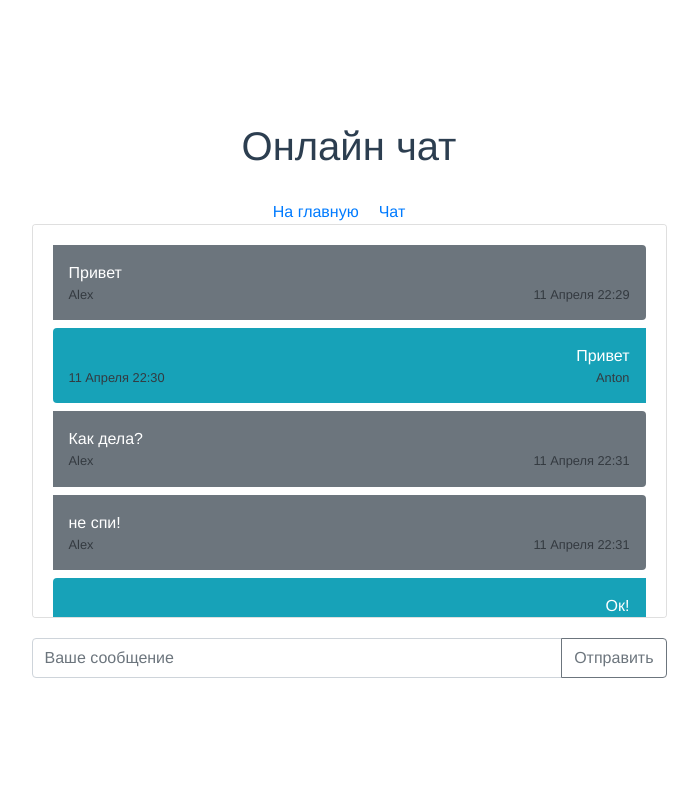
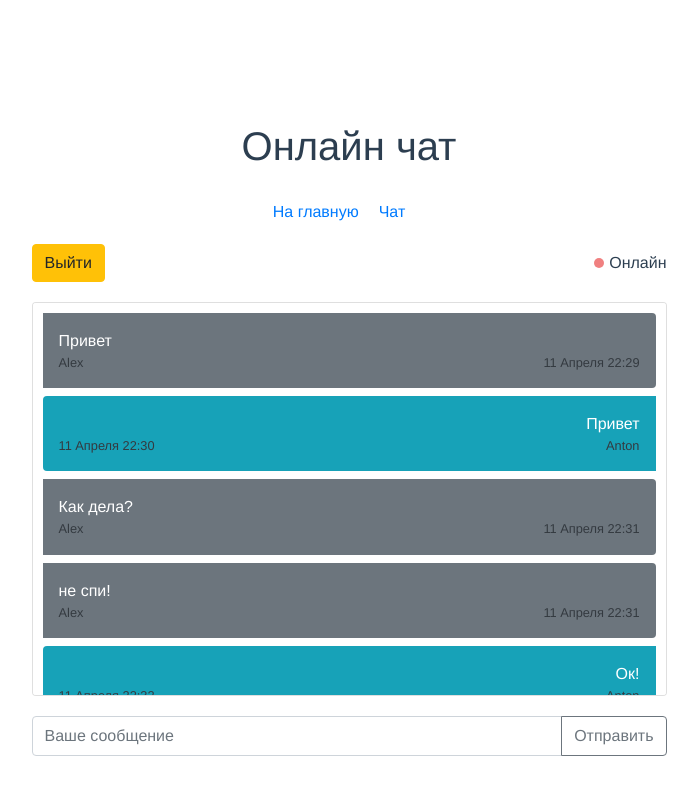
Before and after one commit to GrishinAnton/offlinechat, a Vue app: page /chat in a window 1280 px wide. Shown: the top 794 px of the page, without its empty margins (291-989 px from the left). Built offline with nearby package versions, Linux system fonts and the light colour scheme.

Commit message:
Добавил блок загрузки и шапку

```diff
--- a/src/App.vue
+++ b/src/App.vue
@@ -49,6 +49,10 @@ export default {
 </script>
 
 <style lang="scss">
+
+html {
+  margin-left: calc(100vw - 100%)
+}
 #app {
   font-family: 'Avenir', Helvetica, Arial, sans-serif;
   text-align: center;
@@ -123,4 +127,43 @@ h1 {
   transition: all .5s ease;
 }
 
+.header-panel {
+    display: flex;
+    justify-content: space-between;
+    align-items: center;
+
+    margin-top: 20px;
+    margin-bottom: 20px;
+}
+
+.network-indicator {
+
+  &__status {
+      margin: 0;
+      position: relative;
+      padding-left: 15px;
+
+      &::before {
+          position: absolute;
+          content: "";
+          top: 50%;
+          left: 0;
+          transform: translateY(-50%);
+
+          width: 10px;
+          height: 10px;
+
+          border-radius: 50%;
+      }
+
+      &_online::before {
+          background-color: lawngreen;
+      }
+
+      &_offline::before {
+          background-color: lightcoral;
+      }
+  }
+}
+
 </style>
--- a/src/components/chat/chat.vue
+++ b/src/components/chat/chat.vue
@@ -1,8 +1,21 @@
 <template lang="pug">
     .container
         .row
+            .col-12.col-md-7.mr-auto.ml-auto.header-panel
+                .exit-button
+                    button(type="button" class="btn btn-warning") Выйти
+                .network-indicator
+                    p.network-indicator__status.network-indicator__status_offline Онлайн
             .col-12.col-md-7.ml-auto.mr-auto
+
                 .chat-container.card
+                    //- Шаблон экрана загрузки
+                    .chat-loading.bg-light(style="display: none")
+                        .chat-loading__inner
+                            span
+                            span
+                            span
+                    .chat-wrapper
                         .card-body
                             .message.message__guest
                                 .p-3.mb-2.bg-secondary.text-white.rounded-right
@@ -57,11 +70,15 @@
 
 .chat-container {
     margin-bottom: 20px;
-    max-height: 394px;
+    height: 394px;
     overflow-y: auto;
 }
 
  .message {
+
+     &:last-child .mb-2  {
+        margin-bottom: 0!important;
+    }
 
      &__guest {
         text-align: left;
@@ -80,6 +97,62 @@
      }
  }
 
+ .chat-loading {
+
+     display: flex;
+     position: relative;
+     width: 100%;
+     height: 100%;
+
+     &__inner {
+         display: flex;
+         justify-content: space-between;
+
+         width: 40px;
+         height: 10px;
+         margin: auto
+
+     }
+     span {
+
+         width: 10px;
+         height: 10px;
+
+         border-radius: 50%;
+         background-color: lightsalmon;
+         transition: transform .5s;
+
+         animation: loaddot 1s infinite;
+
+         &:nth-child(2){
+             animation-delay: 1.2s
+         }
+
+        &:nth-child(3){
+             animation-delay: 2.4s
+         }
+
+     }
+ }
+
+ @keyframes loaddot {
+     0% {
+         transform: translateY(0)
+     }
+     50% {
+         transform: translateY(-10px)
+     }
+     100% {
+         transform: translateY(0)
+     }
+ }
+
+.card-body {
+    padding: 10px;
+}
+
+
+
 .flex {
     display: flex;
     justify-content: space-between;
@@ -97,4 +170,6 @@
 .btn-success {
     margin-top: 20px;
 }
+
+
 </style>
--- a/src/components/singIn/singIn.vue
+++ b/src/components/singIn/singIn.vue
@@ -1,6 +1,11 @@
 <template lang="pug">
 	.container
 		.row
+			.col-12.col-md-6.mr-auto.ml-auto.header-panel
+				.exit-button
+				.network-indicator
+					p.network-indicator__status.network-indicator__status_online Онлайн
+			.w-100
 			.col-12.col-md-6.ml-auto.mr-auto
 				form
 					.form-group(
```
Also changed, not shown: 1 other file (tests, documents, lock files or other folders). Lines whose indentation alone changed are shown as unchanged.
